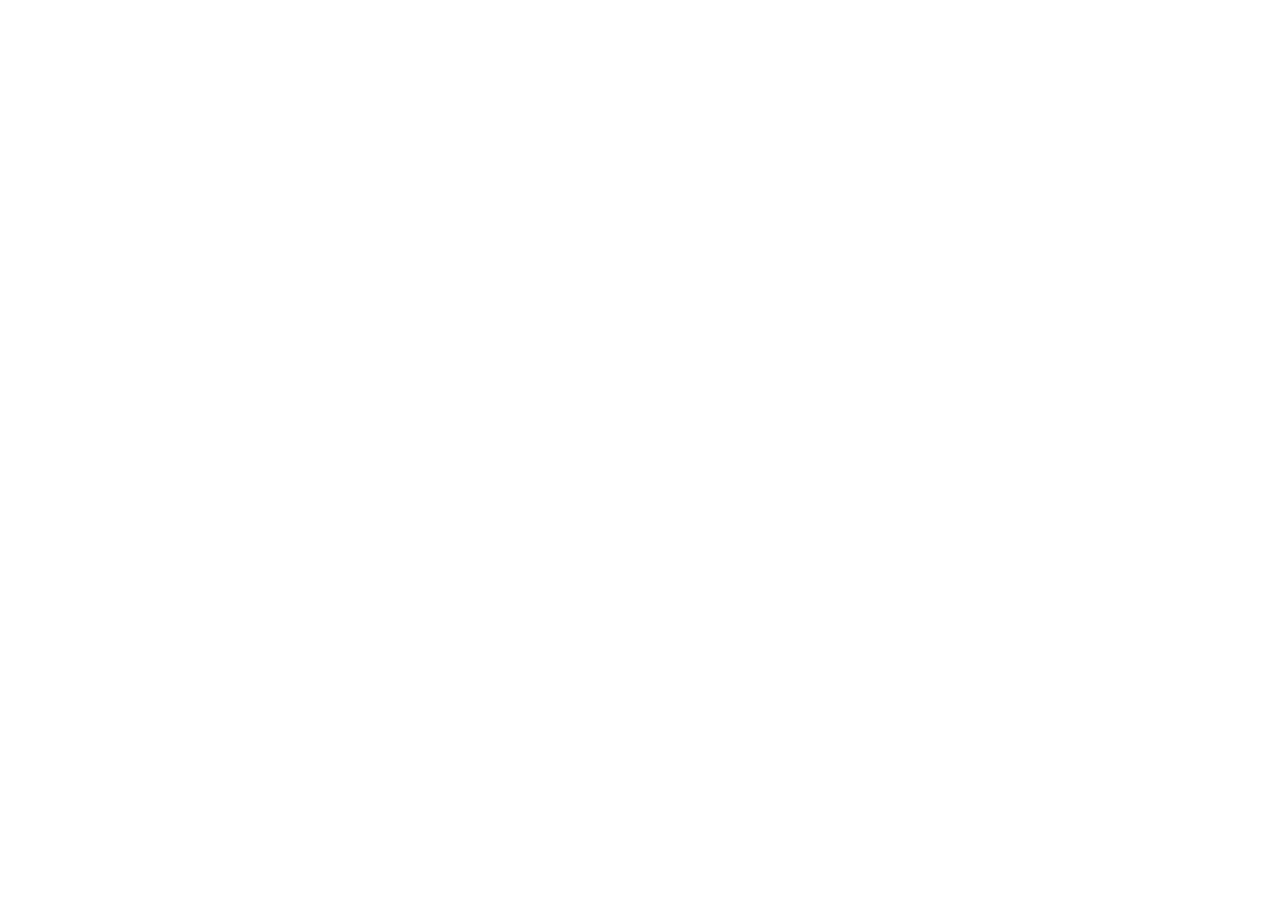
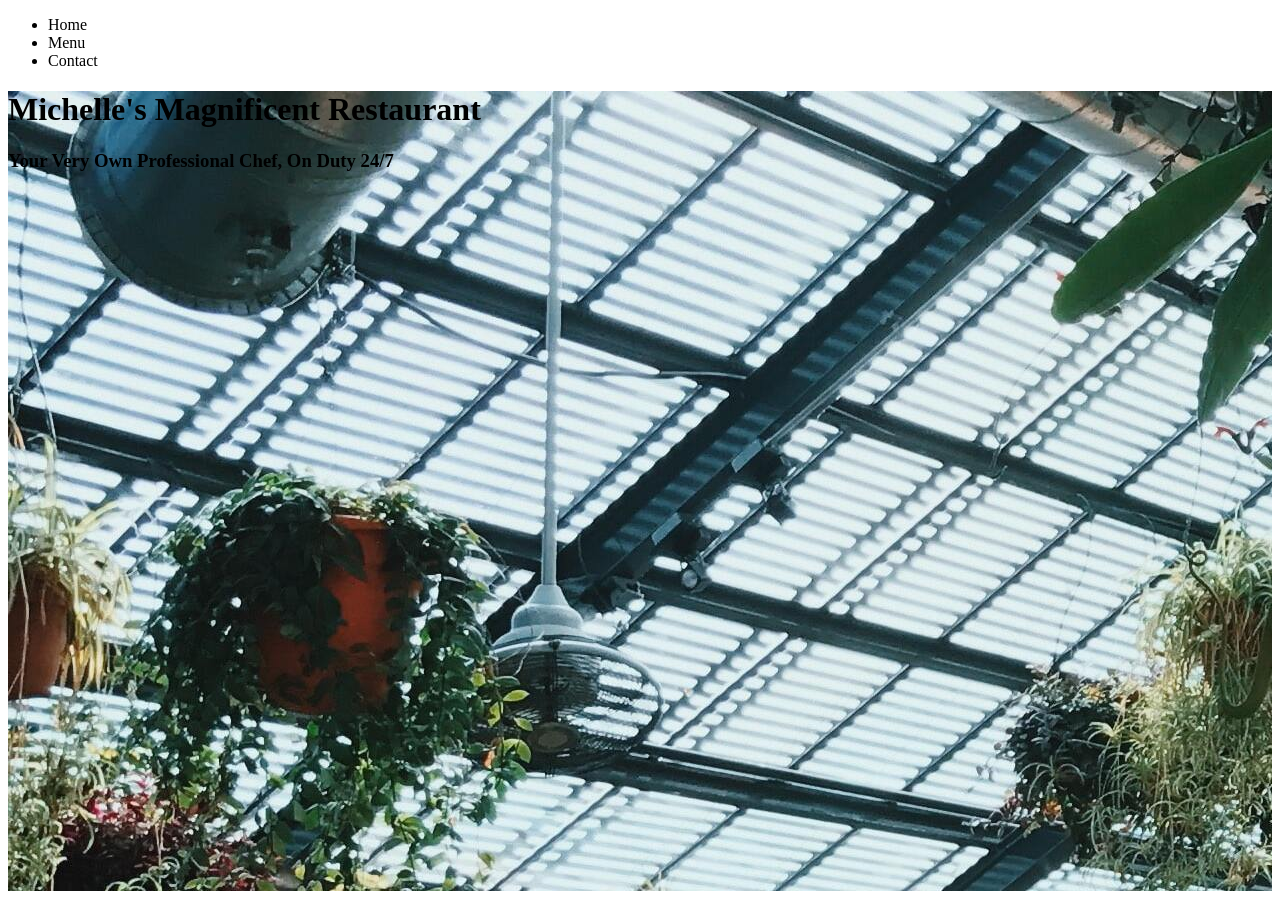
Before and after one commit to MichelleMWang/michelle-s-magnificent-restaurant, a website built with webpack: page dist/index.html in a window 1280 px wide. Before the commit the page ends 800 px from the top, so only its background shows below. Built offline with nearby package versions, Linux system fonts and the light colour scheme.

Commit message:
made basic homepage and nav bar

```diff
--- /dev/null
+++ b/src/homePage.js
@@ -0,0 +1,24 @@
+function homePage() {
+    const content = document.createElement('div');
+    content.id = 'home-header';
+
+    const heroText = document.createElement('h1')
+    heroText.textContent = 'Michelle\'s Magnificent Restaurant';
+    heroText.id = 'hero-text';
+    content.appendChild(heroText);
+
+    const ctaText = document.createElement('h3')
+    ctaText.textContent = 'Your Very Own Professional Chef, On Duty 24/7';
+    ctaText.id = 'cta-text';
+    content.appendChild(ctaText);
+
+    /*const headerPicture = document.createElement('img')
+    headerPicture.src = '/src/header-image.jpg';
+    headerPicture.id = 'header-picture';
+    content.appendChild(headerPicture); */
+    content.style.backgroundImage = 'url(/src/header-image.jpg)';
+
+    return content;
+}
+
+export default homePage;
--- a/src/index.js
+++ b/src/index.js
@@ -1,2 +1,11 @@
-console.log('hi from index.js!');
-console.log('hi again!');
+import navbar from './navbar';
+import homePage from './homePage';
+
+//function initialLoad() {
+    const contentDiv = document.getElementById('content');
+    const nav = navbar();
+    contentDiv.appendChild(nav);
+    contentDiv.appendChild(homePage());
+//}
+
+//export default initialLoad;
--- /dev/null
+++ b/src/navbar.js
@@ -0,0 +1,28 @@
+function navbar() {
+    const navBar = document.createElement('nav');
+    navBar.id = 'navbar';
+
+    const navItems = document.createElement('ul');
+    navItems.id = 'nav-items';
+
+    const navHome = document.createElement('li');
+    navHome.textContent = 'Home';
+    navHome.classList.add('nav-item');
+
+    const navMenu = document.createElement('li');
+    navMenu.textContent = 'Menu';
+    navMenu.classList.add('nav-item');
+
+    const navContact = document.createElement('li');
+    navContact.textContent = 'Contact';
+    navContact.classList.add('nav-item');
+
+    navItems.appendChild(navHome);
+    navItems.appendChild(navMenu);
+    navItems.appendChild(navContact);
+    navBar.appendChild(navItems);
+
+    return navBar;
+}
+
+export default navbar;
--- /dev/null
+++ b/src/style.scss
@@ -0,0 +1,3 @@
+#home-header{
+    height: 100vh;
+}
```
Also changed, not shown: dist/index.html, dist/main.js, src/header-image.jpg (added), src/style.css (added), 1 other file.
